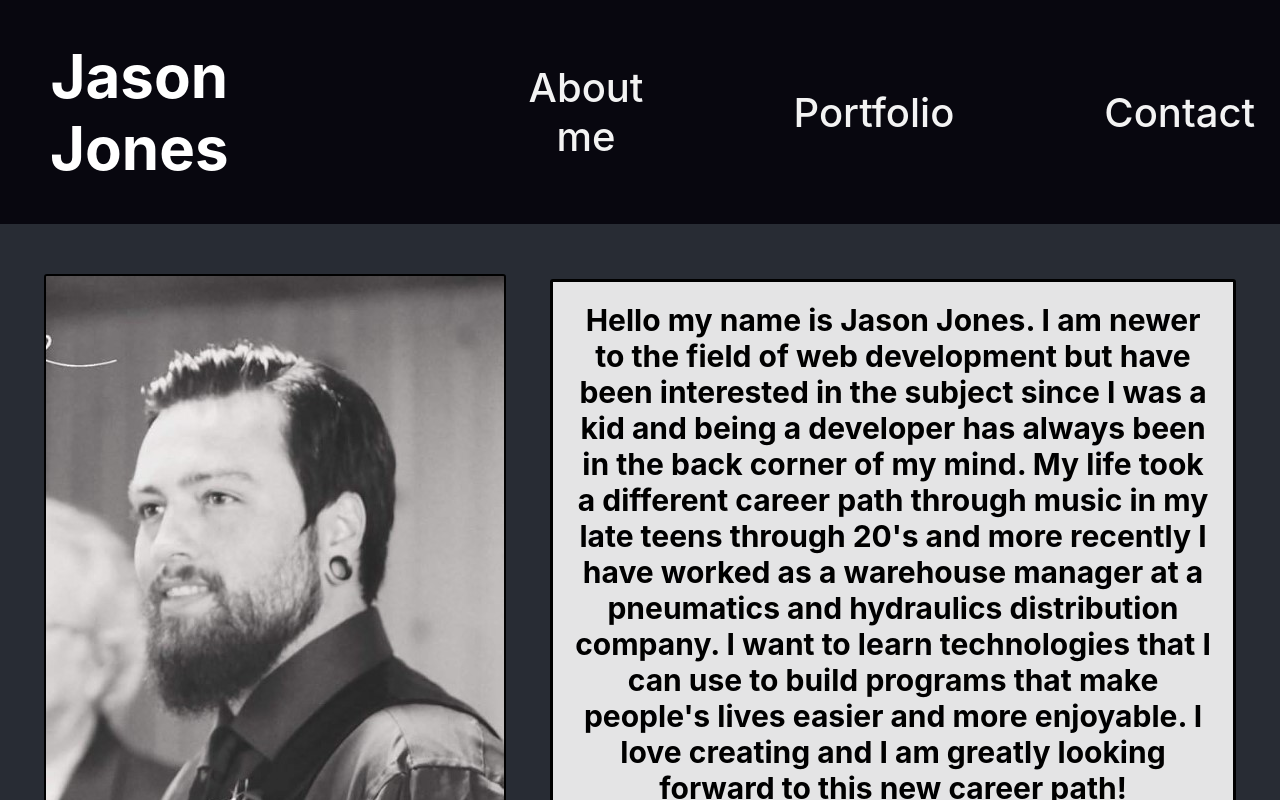
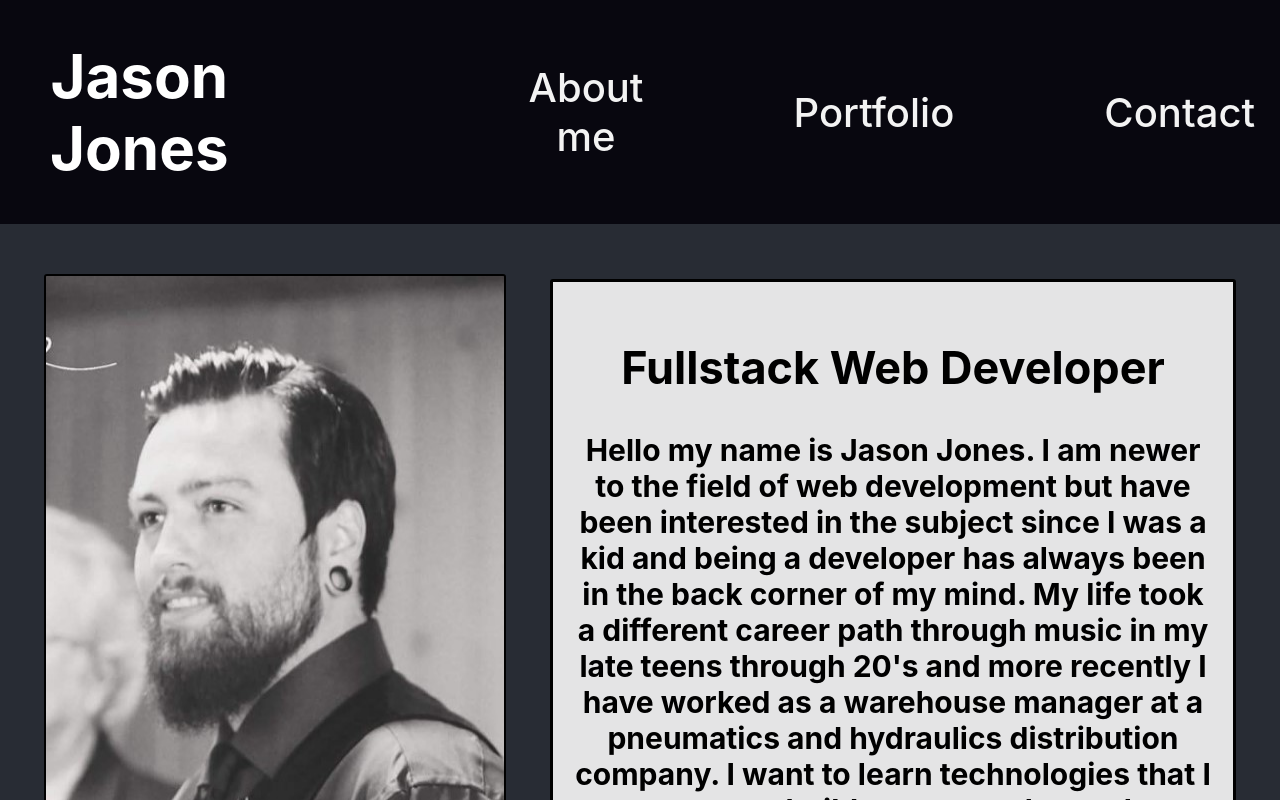
Before and after one commit to jace0fbass/j-jones-2023, a React (Create React App) app: page / in a window 1280 px wide. Shown: the top 800 px of the page. Built offline with nearby package versions, Linux system fonts and the light colour scheme.

Commit message:
Updated #bio in AboutMe.js.

```diff
--- a/src/js/components/AboutMe.js
+++ b/src/js/components/AboutMe.js
@@ -6,7 +6,7 @@ export default function AboutMe() {
     return (
     <div id="AboutMe">
         <img id="headshot" src={headshot} alt="Jason Jones"/>
-        <p id="bio"><strong>Hello my name is Jason Jones. I am newer to the field of web development but have been interested in the subject since I was a kid and being a developer has always been in the back corner of my mind. My life took a different career path through music in my late teens through 20's and more recently I have worked as a warehouse manager at a pneumatics and hydraulics distribution company. I want to learn technologies that I can use to build programs that make people's lives easier and more enjoyable. I love creating and I am greatly looking forward to this new career path!
+        <p id="bio"><h2>Fullstack Web Developer</h2><strong>Hello my name is Jason Jones. I am newer to the field of web development but have been interested in the subject since I was a kid and being a developer has always been in the back corner of my mind. My life took a different career path through music in my late teens through 20's and more recently I have worked as a warehouse manager at a pneumatics and hydraulics distribution company. I want to learn technologies that I can use to build programs that make people's lives easier and more enjoyable. I love creating and I am greatly looking forward to this new career path!
             </strong></p>
         </div>
     )
```
